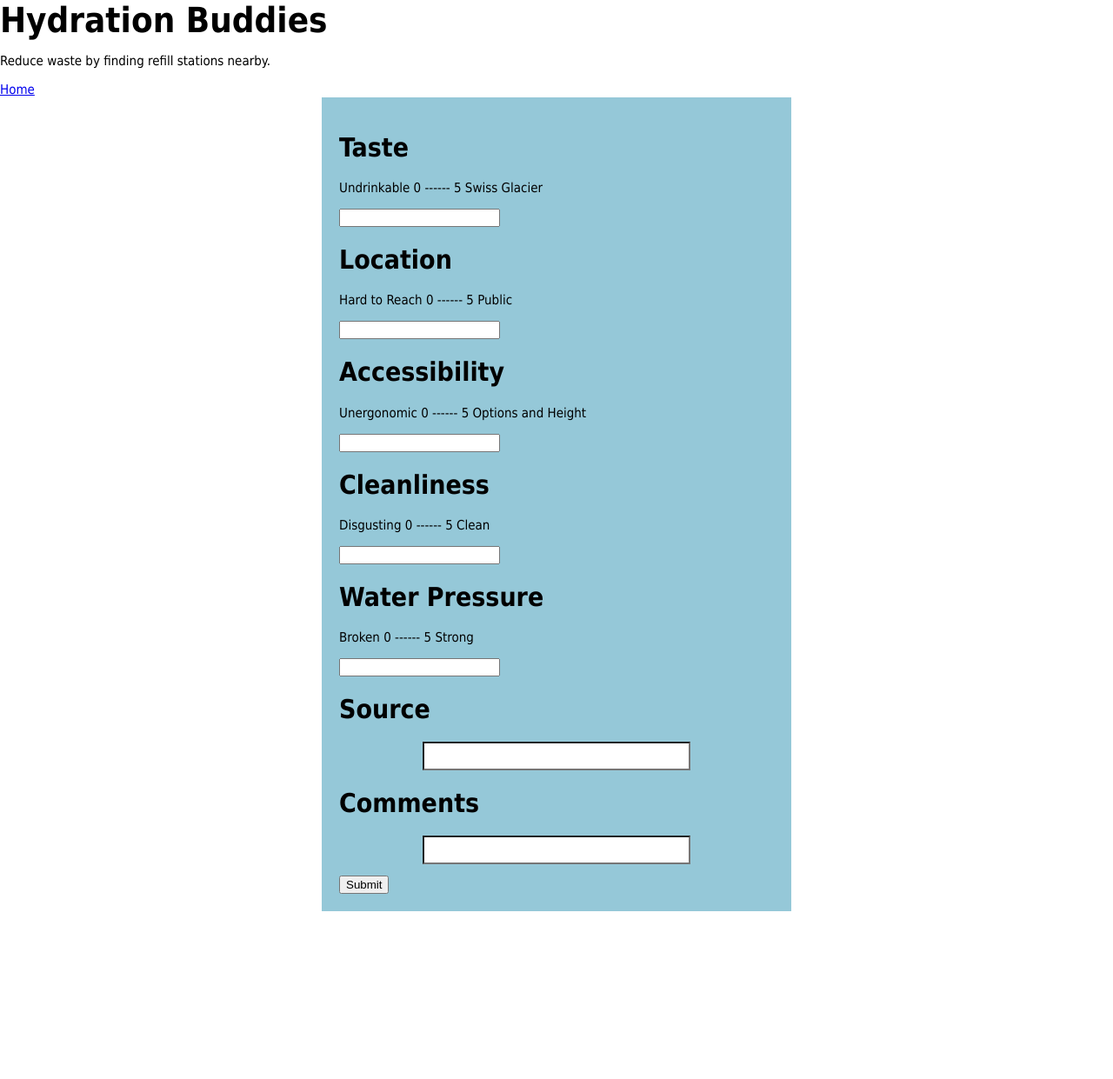
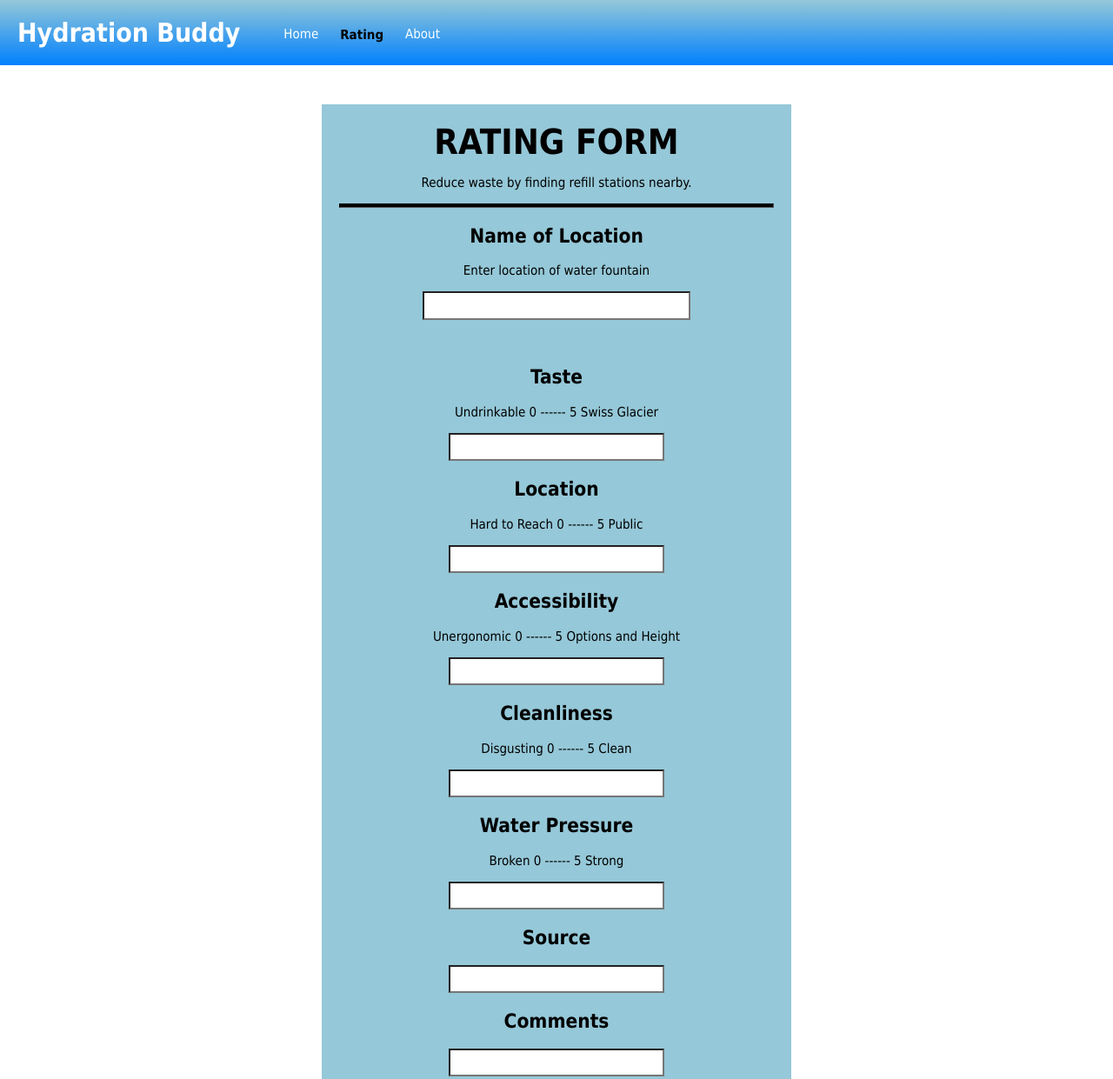
Before and after one commit to RyanDeivert555/H4H-2024, a website built with Vite: page rating.html in a window 1280 px wide. Shown: the top 1241 px of the page at 87% size. Before the commit the page ends 1048 px from the top, so only its background shows below. Built offline with nearby package versions, Linux system fonts and the light colour scheme; some packages are replaced by stand-ins of ours.

Commit message:
merged to get css

```diff
--- a/index.html
+++ b/index.html
@@ -8,8 +8,6 @@
     <link rel="stylesheet" href="style.css" />
   </head>
   <body>
-    <script src="index.js"></script>
-
     <div class="navigation">
       <h1> Hydration Buddy </h1>
       <p>Home</p>
--- a/rating.html
+++ b/rating.html
@@ -1,6 +1,5 @@
 <!DOCTYPE html>
 <html lang="en">
-
   <head>
     <meta charset="UTF-8" />
     <meta name="viewport" content="width=device-width, initial-scale=1.0" />
@@ -8,56 +7,67 @@
     <title>Hydration Buddy</title>
     <link rel="stylesheet" href="style.css" />
   </head>
-
   <body>
     <script src="script.ts" type="module"></script>
-  <div class="banner">
-    <h1>Hydration Buddies</h1>
-    <p>Reduce waste by finding refill stations nearby.</p>
+
+    <div class="navigation">
+      <h1> Hydration Buddy </h1>
       <a href="index.html">Home</a>
+      <p>Rating</p>
+      <a href="about.html">About</a>
     </div>
 
+    <div class="main">
+
+    <div class="options">
+      <div class="banner">
+        <h1>RATING FORM</h1>
+        <p>Reduce waste by finding refill stations nearby.</p>
+        <hr>
+      </div>
+      <div class="form">
+        <h2>Name of Location</h2>
+        <p>Enter location of water fountain</p>
+        <input type="text" id="name" />
+      </div>
     <div class="options">
       <div class="form">
-      <h1>Taste</h1>
+        <h2>Taste</h2>
         <p>Undrinkable 0 ------ 5 Swiss Glacier</p>
-      <input type="number" pattern="/^-?\d+\.?\d*$/" onKeyPress="if(this.value.length==4) return false;" id="taste" />
+        <input type="text" id="taste" />
+      </div>
+      <div className="form">
+        <h2>Location</h2>
+        <p>Hard to Reach 0 ------ 5 Public</p>
+        <input type="text" id="location" />
+      </div>
+      <div className="form">
+        <h2>Accessibility</h2>
+        <p>Unergonomic 0 ------ 5 Options and Height</p>
+        <input type="text" id="accessibility" />
       </div>
       <div class="form">
-      <h1>Location</h1>
-      <p>Hard to Reach 0 ------ 5 Public</p>
-      <input type="number" pattern="/^-?\d+\.?\d*$/" onKeyPress="if(this.value.length==4) return false;"
-        id="location" />
+        <h2>Cleanliness</h2>
+        <p>Disgusting 0 ------ 5 Clean</p>
+        <input type="text" id="health" />
       </div>
       <div class="form">
-      <h1>Accessibility</h1>
-      <p>Unergonomic 0 ------ 5 Options and Height</p>
-      <input type="number" pattern="/^-?\d+\.?\d*$/" onKeyPress="if(this.value.length==4) return false;"
-        id="accessibility" />
+        <h2>Water Pressure</h2>
+        <p>Broken 0 ------ 5 Strong</p>
+        <input type="text" id="temperature" />
       </div>
       <div class="form">
-      <h1>Cleanliness</h1>
-      <p>Disgusting 0 ------ 5 Clean</p>
-      <input type="number" pattern="/^-?\d+\.?\d*$/" onKeyPress="if(this.value.length==4) return false;" id="health" />
-    </div>
-    <div class="form">
-      <h1>Water Pressure</h1>
-      <p>Broken 0 ------ 5 Strong</p>
-      <input type="number" pattern="/^-?\d+\.?\d*$/" onKeyPress="if(this.value.length==4) return false;"
-        id="temperature" />
-    </div>
-    <div class="form">
-      <h1>Source</h1>
+        <h2>Source</h2>
         <input type="text" id="source" />
       </div>
       <div class="form">
-      <h1>Comments</h1>
+        <h2>Comments</h2>
         <input type="text" id="comments" />
       </div>
-    <div class="form" id="submit2">
+      <div class="form">
         <button id="submit">Submit</button>
       </div>
     </div>
+  </div>
   </body>
-
 </html>
```
Lines whose indentation alone changed are shown as unchanged.
